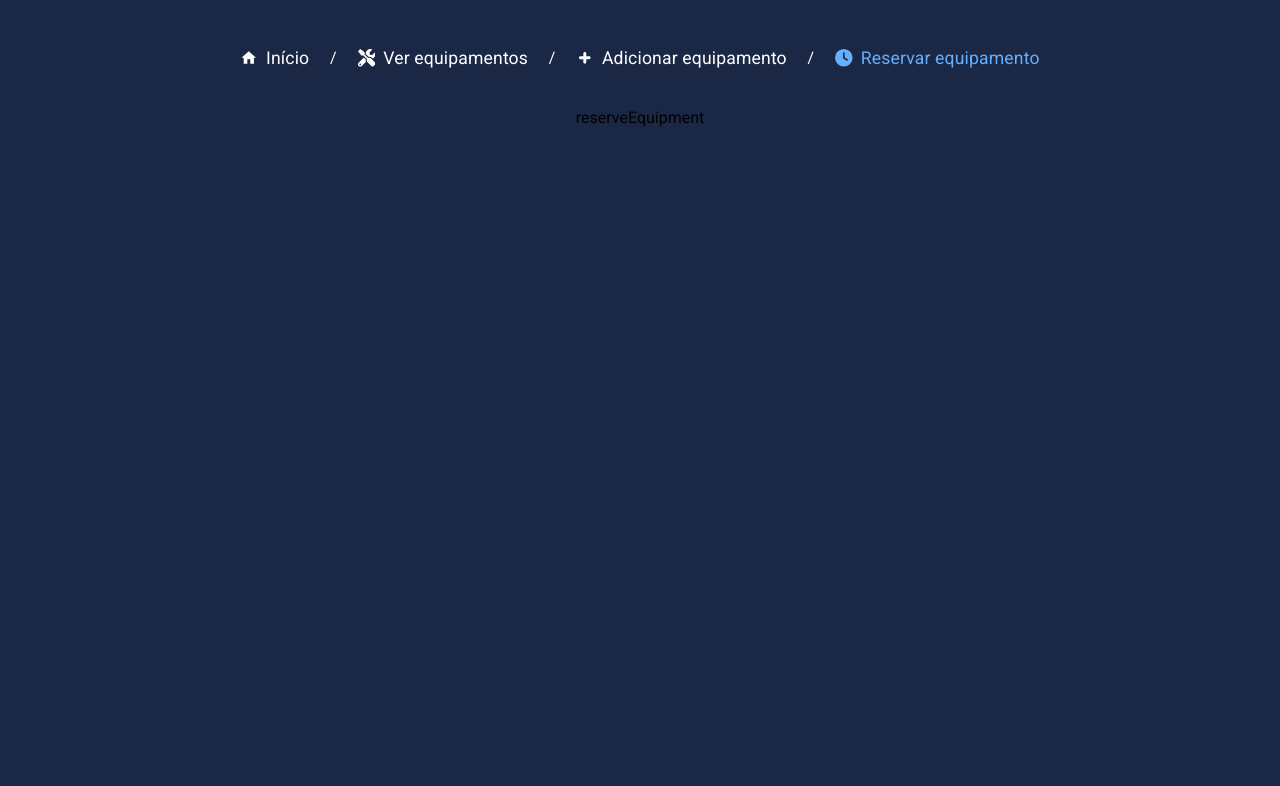
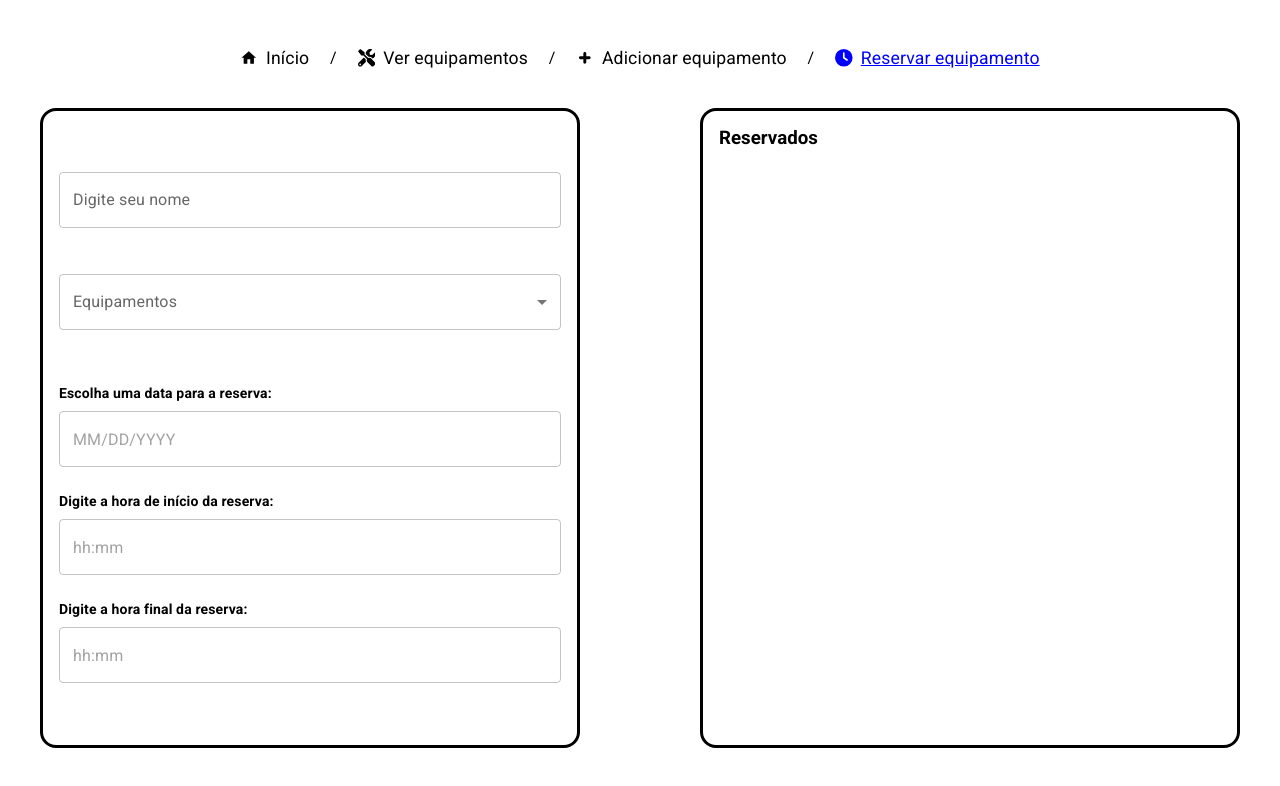
Before and after one commit to Allisson100/pimCincoUnip, a React (Vite) app: page /reserveEquipment in a window 1280 px wide. Shown: the top 786 px of the page. Built offline with nearby package versions, Linux system fonts and the light colour scheme.

Commit message:
styles: changeStylesApplication

```diff
--- a/package.json
+++ b/package.json
@@ -13,7 +13,9 @@
     "@emotion/react": "^11.11.4",
     "@emotion/styled": "^11.11.0",
     "@mui/material": "^5.15.14",
+    "@mui/x-date-pickers": "^7.1.0",
     "@reduxjs/toolkit": "^2.2.2",
+    "dayjs": "^1.11.10",
     "formik": "^2.4.5",
     "react": "^18.2.0",
     "react-dom": "^18.2.0",
--- a/src/Page/AddEquipment/index.jsx
+++ b/src/Page/AddEquipment/index.jsx
@@ -9,7 +9,6 @@ import {
   Checkbox,
   Typography,
 } from "@mui/material";
-import Title from "../../components/Title";
 import { IoMdAddCircleOutline } from "react-icons/io";
 import addEquipmentsIcons from "../../assets/addEquipmentsIcons";
 import { useState } from "react";
@@ -100,29 +99,6 @@ const AddEquipment = () => {
               error={Boolean(touched.name && errors.name)}
               label="Nome do Equipamento"
               helperText=""
-              sx={{
-                // Cor da borda
-                "& .MuiOutlinedInput-notchedOutline": {
-                  border: "1px solid white",
-                },
-                // Adicione estilos ao hover
-                "&:hover .MuiOutlinedInput-root .MuiOutlinedInput-notchedOutline":
-                  {
-                    border: "1px solid rgba(255, 255, 255, 0.5)",
-                  },
-                // Cor do Label
-                "& .MuiFormLabel-root": {
-                  color: "white",
-                },
-                // Quando esta com erro
-                "& .MuiFormLabel-root.Mui-error": {
-                  color: "#d32f2f",
-                },
-                // Oq eu escrevo
-                "& .css-md26zr-MuiInputBase-root-MuiOutlinedInput-root": {
-                  color: "white",
-                },
-              }}
             />
           </Box>
 
@@ -138,29 +114,6 @@ const AddEquipment = () => {
               error={Boolean(touched.category && errors.category)}
               label="Nome da Categoria do Equipamento"
               helperText=""
-              sx={{
-                // Cor da borda
-                "& .MuiOutlinedInput-notchedOutline": {
-                  border: "1px solid white",
-                },
-                // Adicione estilos ao hover
-                "&:hover .MuiOutlinedInput-root .MuiOutlinedInput-notchedOutline":
-                  {
-                    border: "1px solid rgba(255, 255, 255, 0.5)",
-                  },
-                // Cor do Label
-                "& .MuiFormLabel-root": {
-                  color: "white",
-                },
-                // Quando esta com erro
-                "& .MuiFormLabel-root.Mui-error": {
-                  color: "#d32f2f",
-                },
-                // Oq eu escrevo
-                "& .css-md26zr-MuiInputBase-root-MuiOutlinedInput-root": {
-                  color: "white",
-                },
-              }}
             />
           </Box>
 
@@ -187,10 +140,10 @@ const AddEquipment = () => {
                     checked={selectedIcon === icon.id}
                     onChange={() => handleIconSelect(icon.id)}
                     sx={{
-                      color: touched.iconId && errors.iconId ? "red" : "white",
+                      color: touched.iconId && errors.iconId ? "red" : "black",
                     }}
                   />
-                  <icon.icon size={60} color={theme.dark.colors.defaultMain} />
+                  <icon.icon size={60} color="black" />
                 </Grid>
               ))}
             </>
--- /dev/null
+++ b/src/Page/ReserveEquipment/index.jsx
@@ -0,0 +1,146 @@
+import * as React from "react";
+import {
+  Box,
+  Select,
+  MenuItem,
+  FormControl,
+  InputLabel,
+  TextField,
+} from "@mui/material";
+import { useState } from "react";
+import { DemoContainer, DemoItem } from "@mui/x-date-pickers/internals/demo";
+import { AdapterDayjs } from "@mui/x-date-pickers/AdapterDayjs";
+import { LocalizationProvider } from "@mui/x-date-pickers/LocalizationProvider";
+import { DatePicker } from "@mui/x-date-pickers/DatePicker";
+import { TimePicker } from "@mui/x-date-pickers/TimePicker";
+
+function Label({ message }) {
+  const content = (
+    <span>
+      <strong>{message}</strong>
+    </span>
+  );
+
+  return content;
+}
+
+const ReserveEquipment = () => {
+  const [equipment, setEquipment] = useState("");
+
+  const handleChange = (event) => {
+    setEquipment(event.target.value);
+  };
+  return (
+    <Box
+      sx={{
+        display: "flex",
+        justifyContent: "space-between",
+        alignItems: "center",
+        width: "100%",
+      }}
+    >
+      <Box
+        sx={{
+          width: "45%",
+          height: "80vh",
+          border: "3px solid black",
+          borderRadius: "1rem",
+          padding: "1rem",
+          display: "flex",
+          justifyContent: "space-evenly",
+          alignItems: "flex-start",
+          flexDirection: "column",
+        }}
+      >
+        <Box
+          sx={{
+            width: "100%",
+          }}
+        >
+          <TextField
+            fullWidth
+            variant="outlined"
+            // {...getFieldProps("name")}
+            // error={Boolean(touched.name && errors.name)}
+            label="Digite seu nome"
+            helperText=""
+          />
+        </Box>
+
+        <FormControl fullWidth>
+          <InputLabel id="demo-simple-select-label">Equipamentos</InputLabel>
+          <Select
+            labelId="demo-simple-select-label"
+            id="demo-simple-select"
+            value={equipment}
+            label="Equipamentos"
+            onChange={handleChange}
+          >
+            <MenuItem value={10}>Ten</MenuItem>
+            <MenuItem value={20}>Twenty</MenuItem>
+            <MenuItem value={30}>Thirty</MenuItem>
+          </Select>
+        </FormControl>
+
+        <Box
+          sx={{
+            width: "100%",
+          }}
+        >
+          <LocalizationProvider dateAdapter={AdapterDayjs}>
+            <DemoContainer
+              components={["DatePicker", "TimePicker", "DateTimePicker"]}
+            >
+              <DemoItem
+                label={<Label message="Escolha uma data para a reserva:" />}
+                sx={{
+                  marginTop: "0",
+                }}
+              >
+                <DatePicker />
+              </DemoItem>
+
+              <DemoItem
+                label={<Label message="Digite a hora de início da reserva:" />}
+                sx={{
+                  marginTop: "0.5rem",
+                }}
+              >
+                <TimePicker
+                  ampm={false}
+                  views={["hours", "minutes"]}
+                  disableOpenPicker
+                />
+              </DemoItem>
+              <DemoItem
+                label={<Label message="Digite a hora final da reserva:" />}
+                sx={{
+                  marginTop: "0.5rem",
+                }}
+              >
+                <TimePicker
+                  ampm={false}
+                  views={["hours", "minutes"]}
+                  disableOpenPicker
+                />
+              </DemoItem>
+            </DemoContainer>
+          </LocalizationProvider>
+        </Box>
+      </Box>
+
+      <Box
+        sx={{
+          width: "45%",
+          height: "80vh",
+          border: "3px solid black",
+          borderRadius: "1rem",
+          padding: "1rem",
+        }}
+      >
+        <h3>Reservados</h3>
+      </Box>
+    </Box>
+  );
+};
+export default ReserveEquipment;
--- a/src/Page/ShowEquipaments/index.jsx
+++ b/src/Page/ShowEquipaments/index.jsx
@@ -9,7 +9,7 @@ const ShowEquipaments = () => {
     <Box
       display="flex"
       alignItems="center"
-      justifyContent="space-between"
+      justifyContent="center"
       component="section"
       gap="1rem"
       flexWrap="wrap"
--- a/src/components/ButtonCard/index.jsx
+++ b/src/components/ButtonCard/index.jsx
@@ -16,7 +16,7 @@ const ButtonCard = ({ children, icon, to }) => {
         flexDirection="column"
         gap="1rem"
         sx={{
-          border: "2px solid white",
+          border: "2px solid black",
           backgroundColor: theme.dark.colors.palette.blue.five,
           transition: "0.2s",
           cursor: "pointer",
--- a/src/components/EquipmentCard/index.jsx
+++ b/src/components/EquipmentCard/index.jsx
@@ -12,7 +12,7 @@ const EquipmentCard = ({ equipment }) => {
       alignItems="center"
       gap="1rem"
       padding={2}
-      border="3px solid white"
+      border="3px solid black"
       borderRadius={2}
       color="white"
       bgcolor={theme.dark.colors.palette.blue.five}
--- a/src/components/Logo/index.jsx
+++ b/src/components/Logo/index.jsx
@@ -14,14 +14,14 @@ const Logo = () => {
         alignItems="center"
         flexDirection="column"
       >
-        <IoSchool size={100} color={theme.dark.colors.defaultMain} />
+        <IoSchool size={100} color="black" />
         <Typography
           component="p"
           textAlign="center"
-          sx={(theme) => ({
-            color: theme.dark.colors.defaultMain,
+          sx={{
+            color: "black",
             fontSize: "2rem",
-          })}
+          }}
         >
           Colégio Vencer Sempre
         </Typography>
--- a/src/components/Menu/index.jsx
+++ b/src/components/Menu/index.jsx
@@ -8,7 +8,7 @@ import styled from "styled-components";
 
 const LinkStyled = styled(Link)`
   font-size: 1.1rem;
-  text-decoration: none;
+  text-decoration: ${(props) => (props.$underline ? "underline" : "none")};
   color: ${(props) => props.$color};
   padding: 0.3rem 0.8rem;
   display: flex;
@@ -29,18 +29,9 @@ const LinkMenu = ({ children, to }) => {
   return (
     <LinkStyled
       to={to}
-      $color={
-        selected
-          ? theme.dark.colors.palette.blue.five
-          : theme.dark.colors.defaultMain
-      }
-      $bgColorHover={!selected && theme.dark.colors.palette.blue.three}
-      $bgColor={
-        selected
-          ? theme.dark.colors.defaultMain
-          : theme.dark.colors.palette.blue.five
-      }
-      $selected={selected}
+      $color={selected ? "blue" : "black"}
+      $bgColorHover={!selected && "blue"}
+      $underline={selected}
     >
       {children}
     </LinkStyled>
@@ -51,7 +42,7 @@ const Menu = () => {
   const theme = useTheme();
   return (
     <Box>
-      <Breadcrumbs color={theme.dark.colors.defaultMain}>
+      <Breadcrumbs color="black">
         <LinkMenu to="/">
           <MdHome />
           Início
--- a/src/routes.jsx
+++ b/src/routes.jsx
@@ -3,6 +3,7 @@ import DefaultPage from "./components/DefaultPage";
 import App from "./App";
 import ShowEquipaments from "./Page/ShowEquipaments";
 import AddEquipment from "./Page/AddEquipment";
+import ReserveEquipment from "./Page/ReserveEquipment";
 
 const AppRouter = () => {
   return (
@@ -12,10 +13,7 @@ const AppRouter = () => {
           <Route index element={<App />} />
           <Route path="/showEquipments" element={<ShowEquipaments />} />
           <Route path="/addEquipment" element={<AddEquipment />} />
-          <Route
-            path="/reserveEquipment"
-            element={<div>reserveEquipment</div>}
-          />
+          <Route path="/reserveEquipment" element={<ReserveEquipment />} />
         </Route>
       </Routes>
     </BrowserRouter>
--- a/src/styles/GlobalStyles.jsx
+++ b/src/styles/GlobalStyles.jsx
@@ -14,8 +14,6 @@ export default createGlobalStyle`
     }
 
     body {
-        background-color: ${(props) =>
-          props.theme.dark.colors.palette.blue.one};
         font-family: ${(props) => props.theme.dark.fonts.primary};
     }
 `;
```
Also changed, not shown: 1 other file (tests, documents, lock files or other folders).
